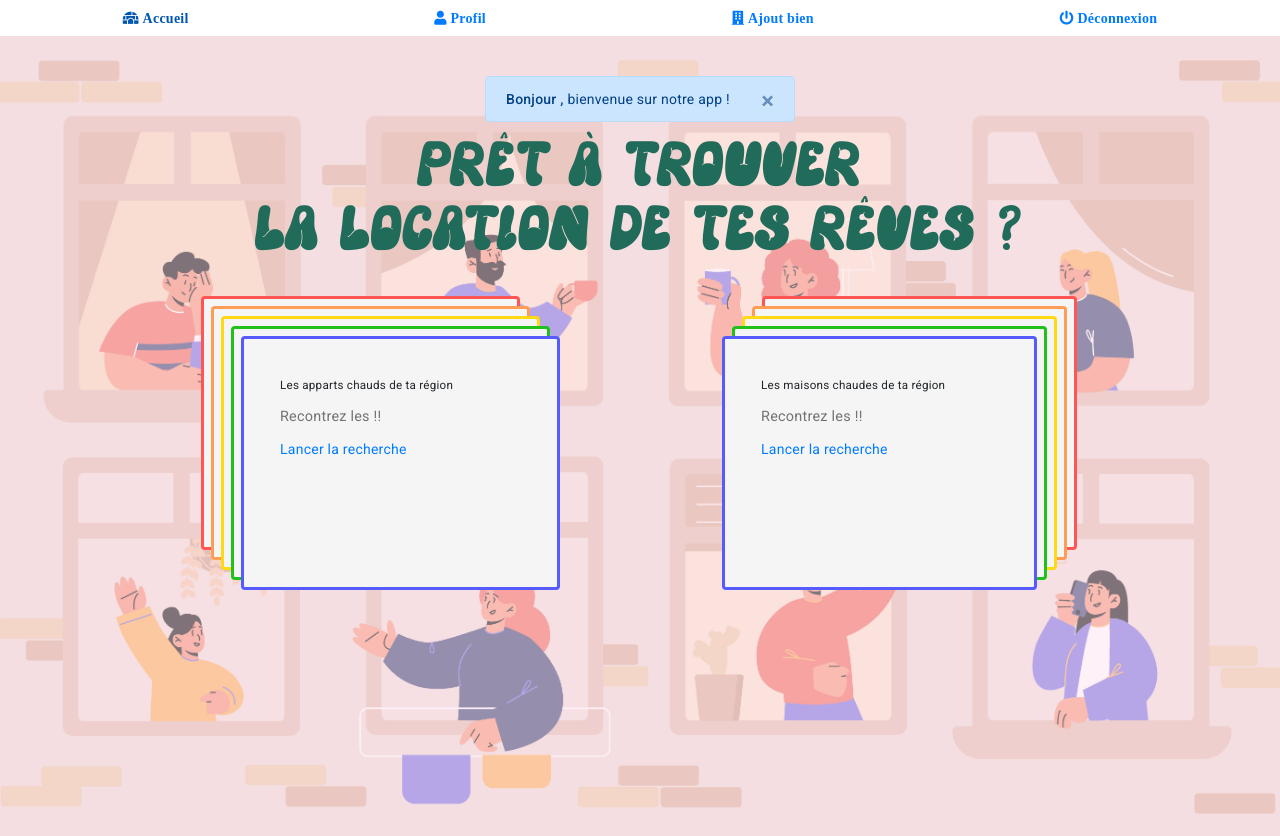
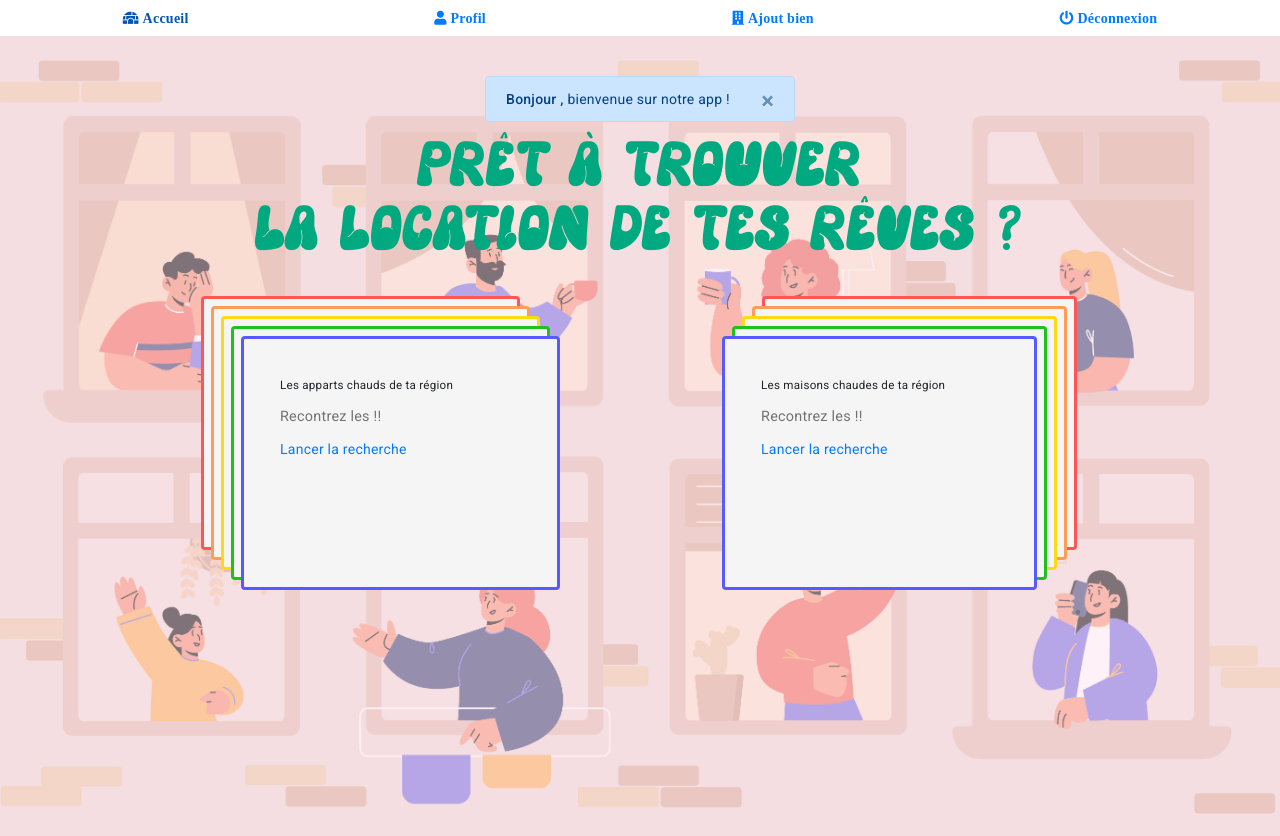
Before and after one commit to morganekervaon/ToitPlusMoiFront, an Angular app in the folder toitplusmoifront/: page /main in a window 1280 px wide. Built offline with nearby package versions, Linux system fonts and the light colour scheme; sample sign-in values are in the browser's storage.

Commit message:
les listes marchent po

```diff
--- a/toitplusmoifront/src/app/app.module.ts
+++ b/toitplusmoifront/src/app/app.module.ts
@@ -1,5 +1,5 @@
 import { NgModule } from '@angular/core';
-import { FormControl, FormsModule } from '@angular/forms';
+import { FormControl, FormsModule, ReactiveFormsModule } from '@angular/forms';
 import { BrowserModule } from '@angular/platform-browser';
 import { HttpClientModule } from '@angular/common/http';
 import { AppRoutingModule } from './app-routing.module';
@@ -52,7 +52,6 @@ import { RechercheLocataireComponent } from './recherche-locataire/recherche-loc
     MatSelectModule,
     MatDialogModule
 
-
   ],
   providers: [],
   bootstrap: [AppComponent]
--- a/toitplusmoifront/src/app/filtre/filtre.component.ts
+++ b/toitplusmoifront/src/app/filtre/filtre.component.ts
@@ -3,6 +3,7 @@ import { Component, Inject, OnInit } from '@angular/core';
 import { Router } from '@angular/router';
 import { AuthService } from '../auth.service';
 import { MatDialog, MAT_DIALOG_DATA, MatDialogRef } from '@angular/material/dialog';
+import { FormControl } from '@angular/forms';
 
 @Component({
   selector: 'app-filtre',
@@ -10,6 +11,8 @@ import { MatDialog, MAT_DIALOG_DATA, MatDialogRef } from '@angular/material/dial
   styleUrls: ['./filtre.component.css']
 })
 export class FiltreComponent implements OnInit {
+  codePostaux = new FormControl('');
+  CPList: string[] = ['75001', '75002', '75003', '75004', '75005', '75006'];
 
   meuble: any;
   ascenseur: any;
--- a/toitplusmoifront/src/app/main/main.component.css
+++ b/toitplusmoifront/src/app/main/main.component.css
@@ -38,7 +38,8 @@
     font-family: HyperBlob !important;
     text-align: center !important;
     font-size: 5vw;
-    color: rgb(33, 107, 91);
+    color: #00A97F;
+    /*color: rgb(33, 107, 91);*/
 }
 
 /*Rainbow card*/
```
Also changed, not shown: toitplusmoifront/src/app/filtre/filtre.component.html (+10 -0 lines).
